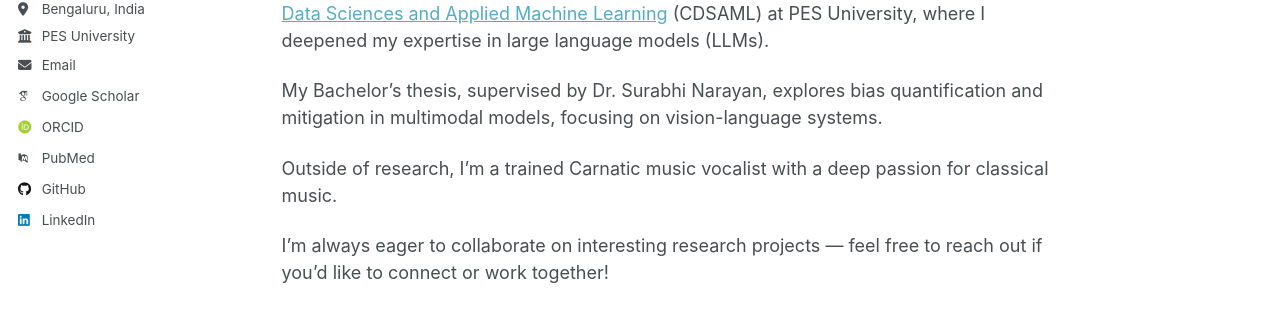
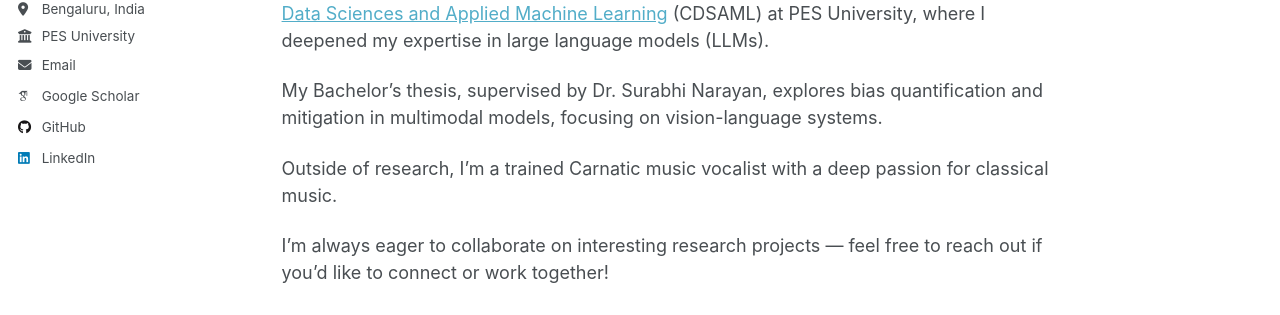
Before and after one commit to namitharayasam/namitharayasam.github.io, a Jekyll site: the page built from _pages/about.md, in a window 1280 px wide. Shown: the part 377-692 px from the top of the page. Built offline with Jekyll 4.4.1, drawn with Linux system fonts in a browser that asks for light colours; some web fonts are replaced.

Commit message:
Update _config.yml

```diff
--- a/_config.yml
+++ b/_config.yml
@@ -15,7 +15,7 @@
 description              : &description "personal description"
 url                      : https://namitharayasam.github.io # the base hostname & protocol for your site e.g. "https://[your GitHub username].github.io" or if you already have some other page hosted on Github then use "https://[your GitHub username].github.io/[Your Repo Name]"
 baseurl                  : "" # the subpath of your site, e.g. "/blog"
-repository               : namitharayasam/namitharayasam.github.io
+repository               : "namitharayasam/namitharayasam.github.io"
 
 # Site Author - The following control what appear as part of the author content on the side bar.
 #               If a field is blank the icon and link will not appear, otherwise it will be shown.
@@ -32,23 +32,23 @@
   email            : "rayasam.namitha@gmail.com"
 
   # Academic websites
-  academia         : # URL
-  arxiv            : # URL - Update with the correct link to your profile
+  # academia         : # URL
+  # arxiv            : # URL - Update with the correct link to your profile
   googlescholar    : "https://scholar.google.com/citations?user=PS_CX0AAAAAJ"
-  impactstory      : # URL
-  orcid            : "http://orcid.org/yourorcidurl"
+  # impactstory      : # URL
+  # orcid            : "http://orcid.org/yourorcidurl"
   semantic         : # URL
-  pubmed           : "https://www.ncbi.nlm.nih.gov/pubmed/?term=john+snow"
-  researchgate     : # URL
-  scopus           : # URL
+  # pubmed           : "https://www.ncbi.nlm.nih.gov/pubmed/?term=john+snow"
+  # researchgate     : # URL
+  # scopus           : # URL
 
   # Repositories and software development
-  bitbucket        : # Username - Update with your username on the site
-  codepen          : # Username
-  dribbble         : # Username
+  # bitbucket        : # Username - Update with your username on the site
+  # codepen          : # Username
+  # dribbble         : # Username
   github           : "academicpages"
   kaggle           : # Username
-  stackoverflow    : # User number or user number and name (i.e., use "1" or "1/jeff-atwood")
+  # stackoverflow    : # User number or user number and name (i.e., use "1" or "1/jeff-atwood")
 
   # Social media
   # bluesky          : "bsky.app" # Replace this with you Bluesky username
```
